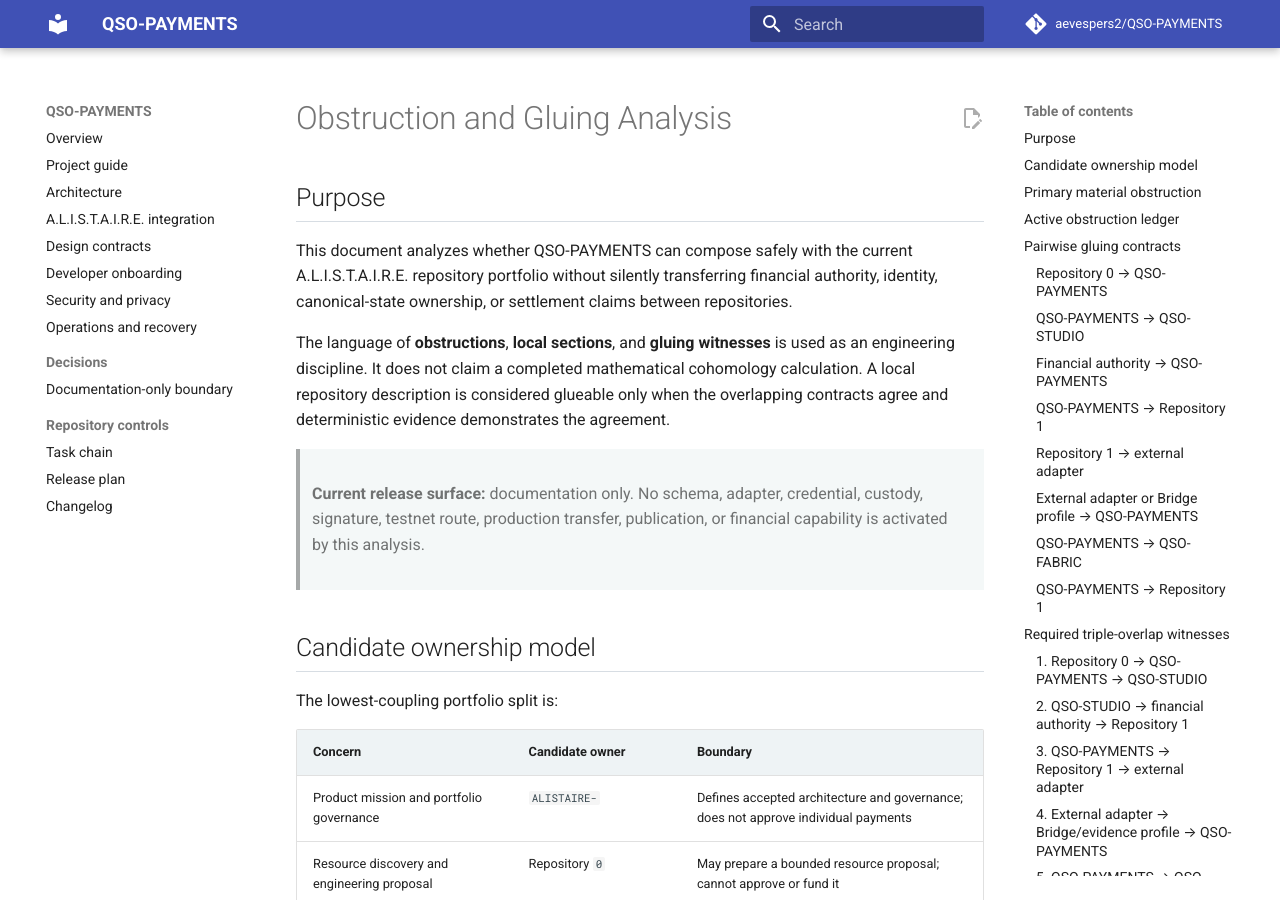
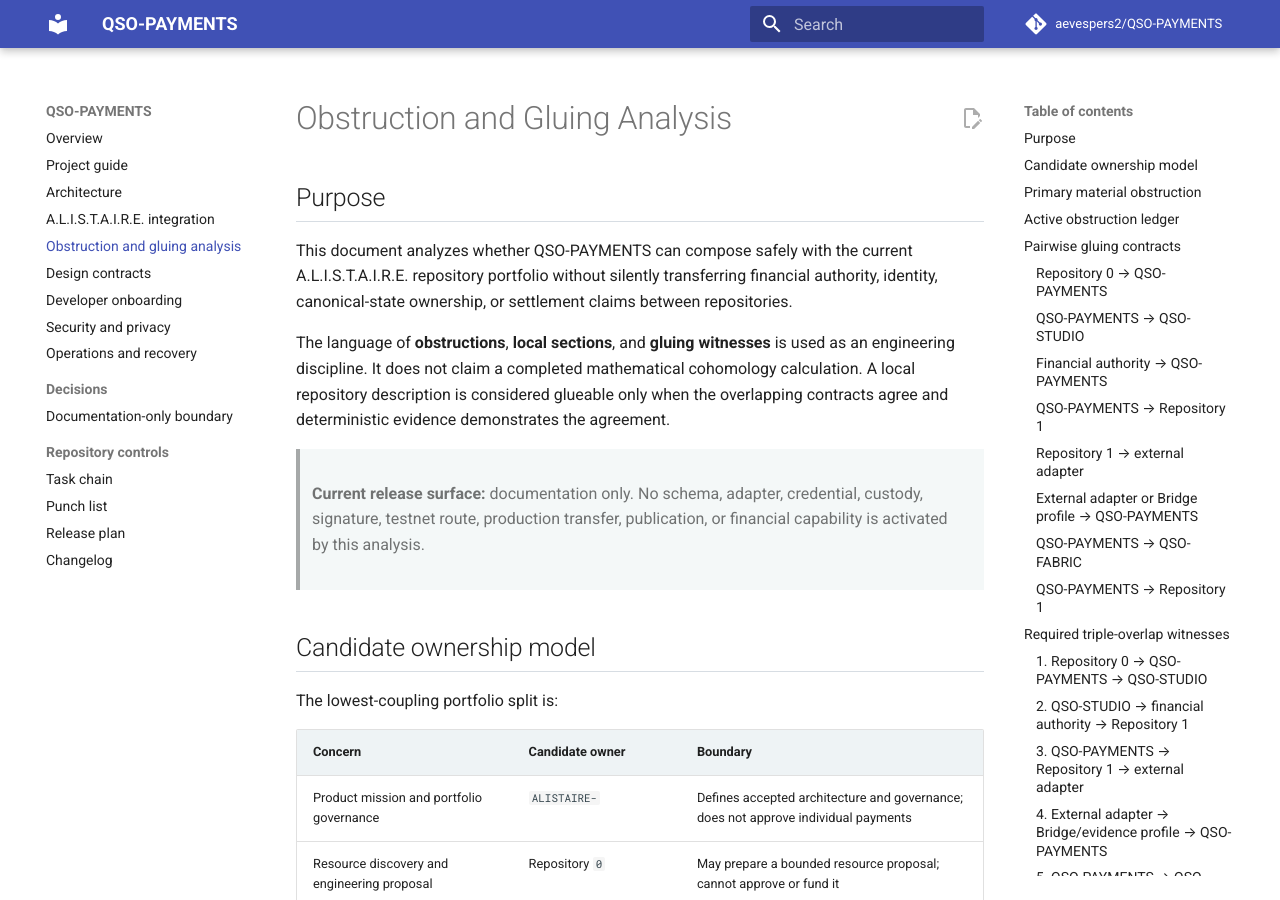
Before and after one commit to aevespers2/QSO-PAYMENTS, an MkDocs documentation site: the page built from docs/OBSTRUCTION_AND_GLUING.md, in a window 1280 px wide and 900 px high. Built offline with MkDocs 1.6.1 and Material for MkDocs 9.7.7, drawn with Linux system fonts in a browser that asks for light colours; comment, search, counter and statistics services are not loaded.

Commit message:
docs: add obstruction and gluing analysis to Pages

```diff
--- a/mkdocs.yml
+++ b/mkdocs.yml
@@ -1,5 +1,5 @@
 site_name: QSO-PAYMENTS
-site_description: Audit-first economic intent, authorization, allocation, evidence, and disabled adapter boundaries for A.L.I.S.T.A.I.R.E.
+site_description: Audit-first economic intent, authorization, allocation, evidence, gluing analysis, and disabled adapter boundaries for A.L.I.S.T.A.I.R.E.
 site_url: https://aevespers2.github.io/QSO-PAYMENTS/
 repo_url: https://github.com/aevespers2/QSO-PAYMENTS
 repo_name: aevespers2/QSO-PAYMENTS
@@ -18,6 +18,7 @@ nav:
   - Project guide: PROJECT_GUIDE.md
   - Architecture: ARCHITECTURE.md
   - A.L.I.S.T.A.I.R.E. integration: ALISTAIRE_INTEGRATION.md
+  - Obstruction and gluing analysis: OBSTRUCTION_AND_GLUING.md
   - Design contracts: DESIGN_CONTRACTS.md
   - Developer onboarding: ONBOARDING.md
   - Security and privacy: SECURITY_PRIVACY.md
@@ -26,6 +27,7 @@ nav:
       - Documentation-only boundary: decisions/0001-documentation-only-boundary.md
   - Repository controls:
       - Task chain: https://github.com/aevespers2/QSO-PAYMENTS/blob/main/taskchain.md
+      - Punch list: https://github.com/aevespers2/QSO-PAYMENTS/blob/main/punchlist.md
       - Release plan: https://github.com/aevespers2/QSO-PAYMENTS/blob/main/release.md
       - Changelog: https://github.com/aevespers2/QSO-PAYMENTS/blob/main/changelog.md
 
```
